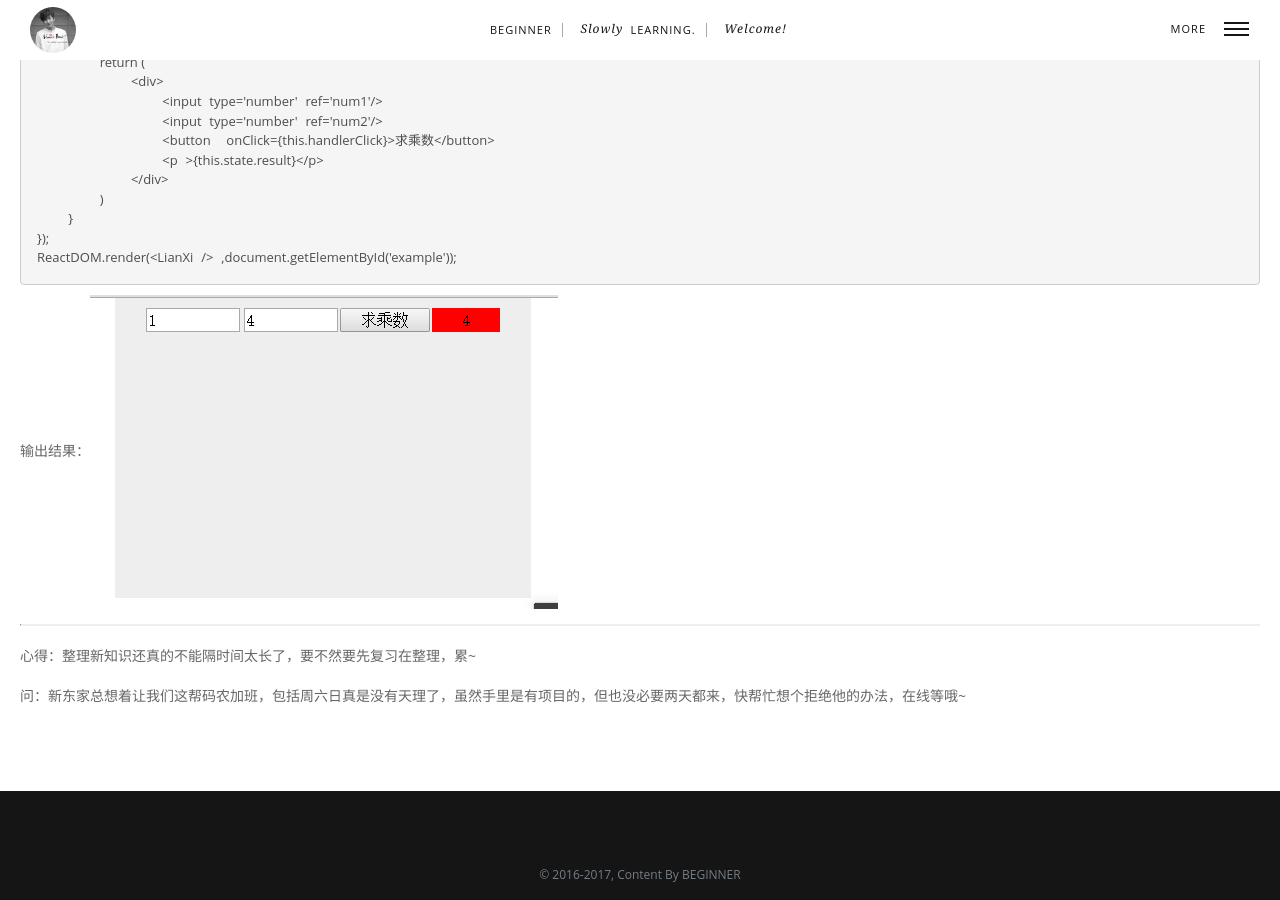
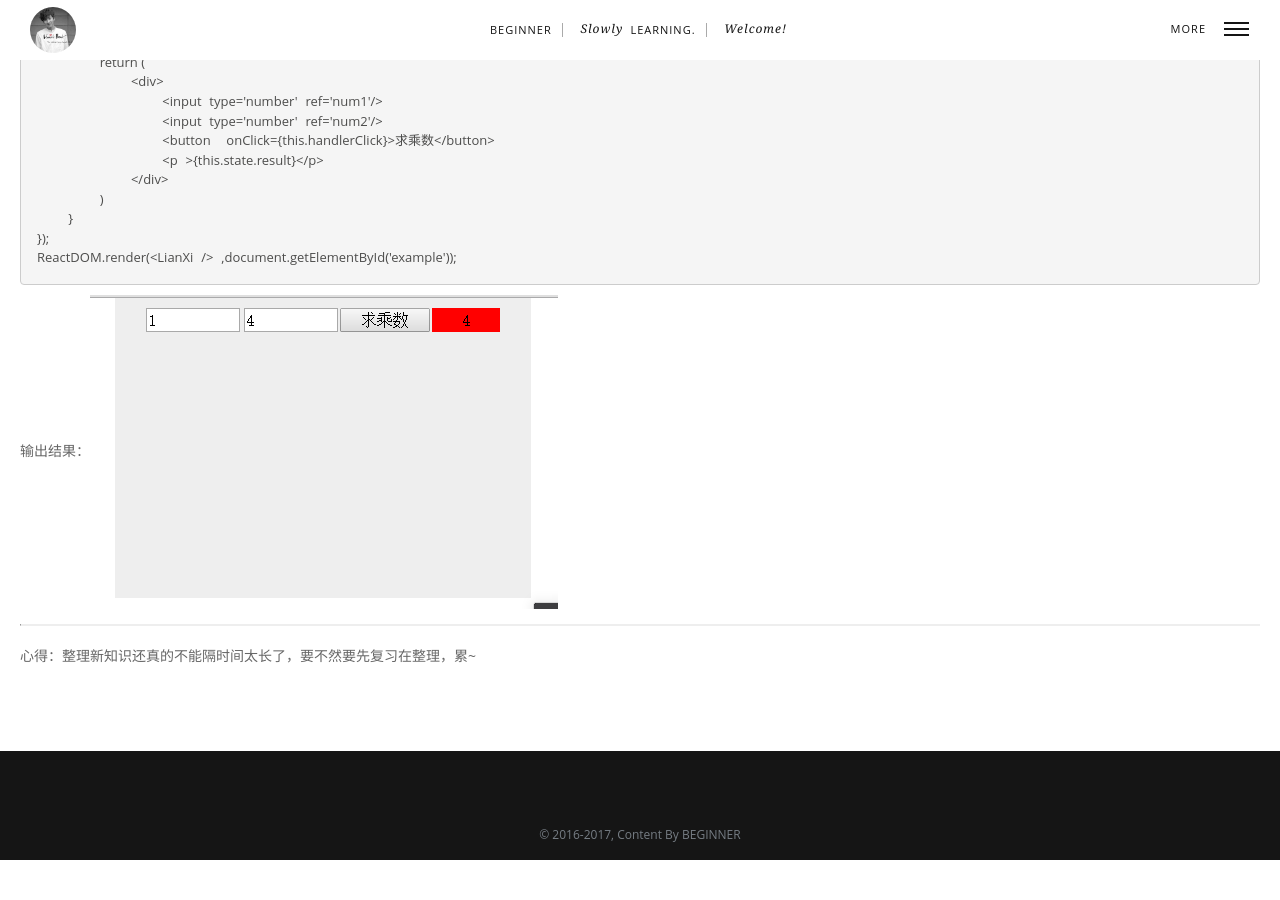
Before and after one commit to wangjiaoxia/wangjiaoxia.github.io, a Jekyll site: the page built from _posts/17-03-14-reactjs_continue.markdown, in a window 1280 px wide and 900 px high, scrolled down 4230 px. Built offline with Jekyll 4.4.1, drawn with Linux system fonts in a browser that asks for light colours; comment, search, counter and statistics services are not loaded; after the commit the page ends 5090 px from its top, so only the background shows below that.

```diff
--- a/_posts/17-03-14-reactjs_continue.markdown
+++ b/_posts/17-03-14-reactjs_continue.markdown
@@ -182,5 +182,3 @@
 *********
 
 心得：整理新知识还真的不能隔时间太长了，要不然要先复习在整理，累~
-
-问：新东家总想着让我们这帮码农加班，包括周六日真是没有天理了，虽然手里是有项目的，但也没必要两天都来，快帮忙想个拒绝他的办法，在线等哦~
```
